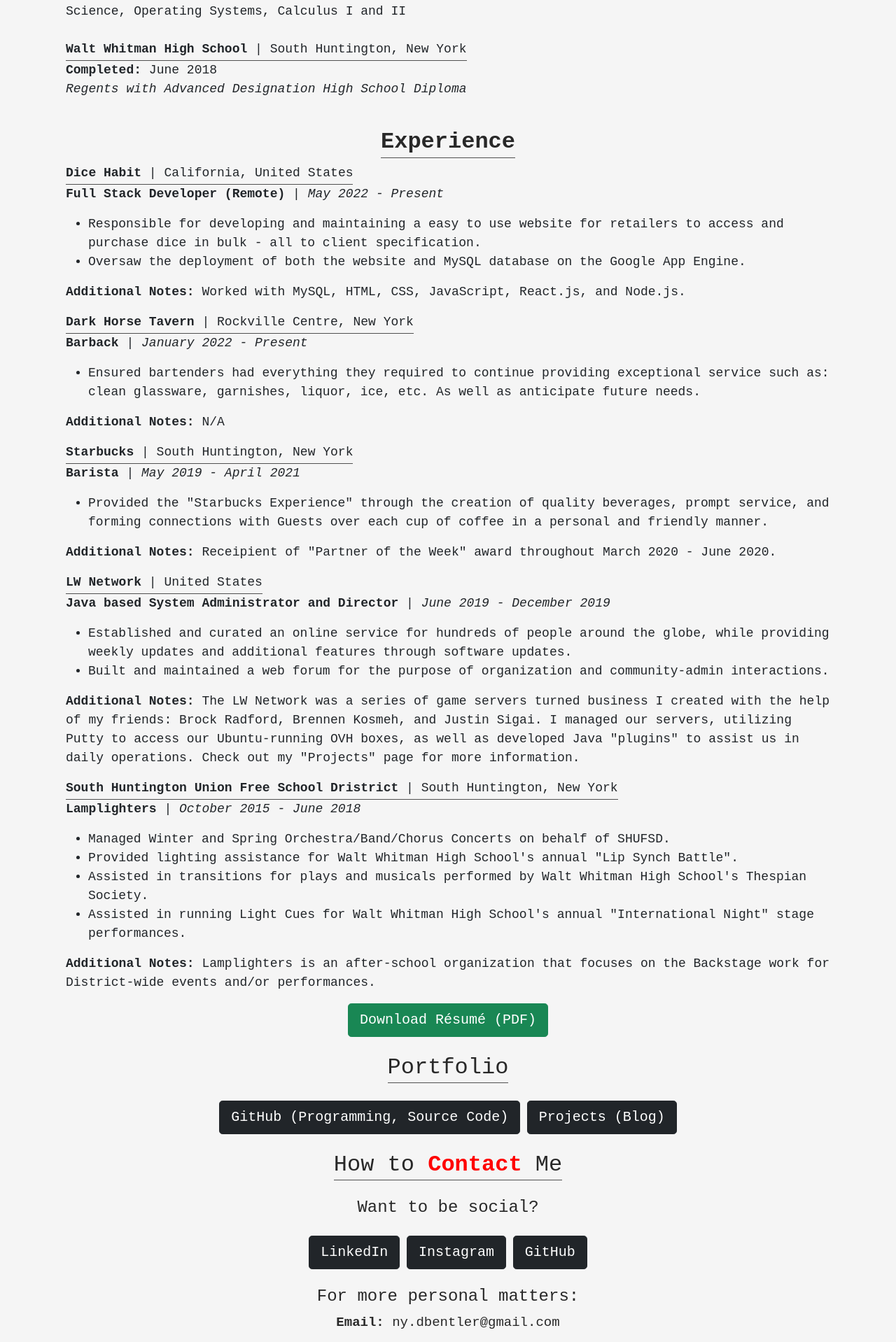
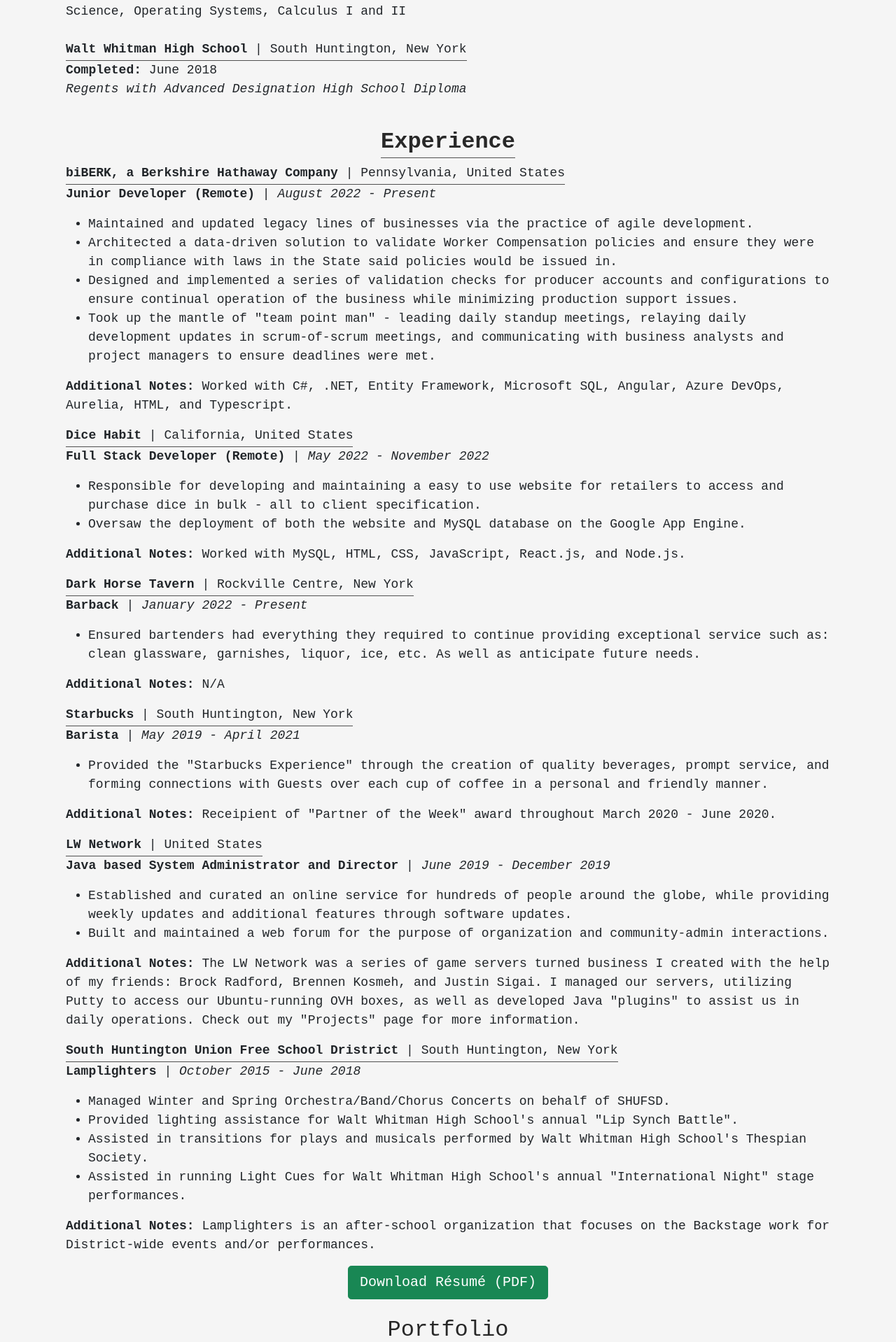
Before and after one commit to dbentler/personalwebsite, a Flask app: page / in a window 1280 px wide. Shown: the part 2128-4046 px from the top of the page at 70% size. Run offline with Flask 2, Linux system fonts and the light colour scheme; some libraries are stand-ins or nearby versions.

Commit message:
Added work experience for biBERK.

```diff
--- a/templates/home.html
+++ b/templates/home.html
@@ -161,8 +161,21 @@
                     <span class="span-underline"><strong>Experience</strong></span>
                 </h2>
                 <p style="font-size: 18px;">
+                    <span class="span-underline"><strong>biBERK, a Berkshire Hathaway Company</strong> | Pennsylvania, United States</span> <br>
+                    <strong>Junior Developer (Remote) </strong> | <i>August 2022 - Present</i>
+                    </p>
+                    <ul style="font-size: 18px;">
+                        <li>Maintained and updated legacy lines of businesses via the practice of agile development.</li>
+                        <li>Architected a data-driven solution to validate Worker Compensation policies and ensure they were in compliance with laws in the State said policies would be issued in.</li>
+                        <li>Designed and implemented a series of validation checks for producer accounts and configurations to ensure continual operation of the business while minimizing production support issues.</li>
+                        <li>Took up the mantle of "team point man" - leading daily standup meetings, relaying daily development updates in scrum-of-scrum meetings, and communicating with business analysts and project managers to ensure deadlines were met. </li>
+                    </ul>
+                    <p style="font-size: 18px;">
+                    <strong>Additional Notes:</strong> Worked with C#, .NET, Entity Framework, Microsoft SQL, Angular, Azure DevOps, Aurelia, HTML, and Typescript.
+                    </p>
+                <p style="font-size: 18px;">
                     <span class="span-underline"><strong>Dice Habit</strong> | California, United States</span> <br>
-                    <strong>Full Stack Developer (Remote) </strong> | <i>May 2022 - Present</i>
+                    <strong>Full Stack Developer (Remote) </strong> | <i>May 2022 - November 2022</i>
                     </p>
                     <ul style="font-size: 18px;">
                         <li>Responsible for developing and maintaining a easy to use website for retailers to access and purchase dice in bulk - all to client specification.</li>
```
